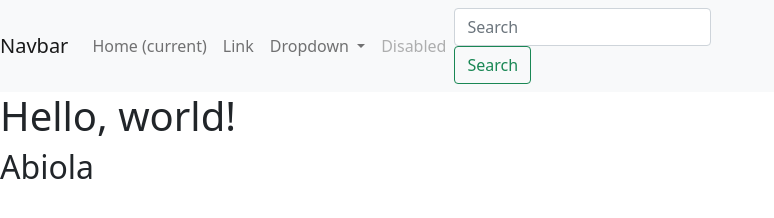
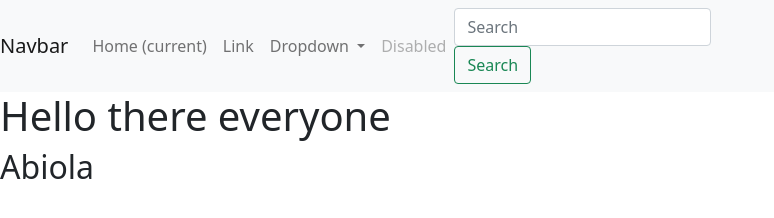
Before and after one commit to Abiolathedon/feature-branch-workflow, a plain HTML site: page index.html in a window 1280 px wide. Shown: the whole page, without its empty margins (0-774 px from the left). Drawn offline with nearby package versions, Linux system fonts and the light colour scheme.

Commit message:
Update index.html

```diff
--- a/index.html
+++ b/index.html
@@ -46,7 +46,7 @@
           </form>
         </div>
       </nav>
-    <h1>Hello, world!</h1>
+    <h1>Hello there everyone </h1>
     <h2>Abiola</h2>
 
 
```
